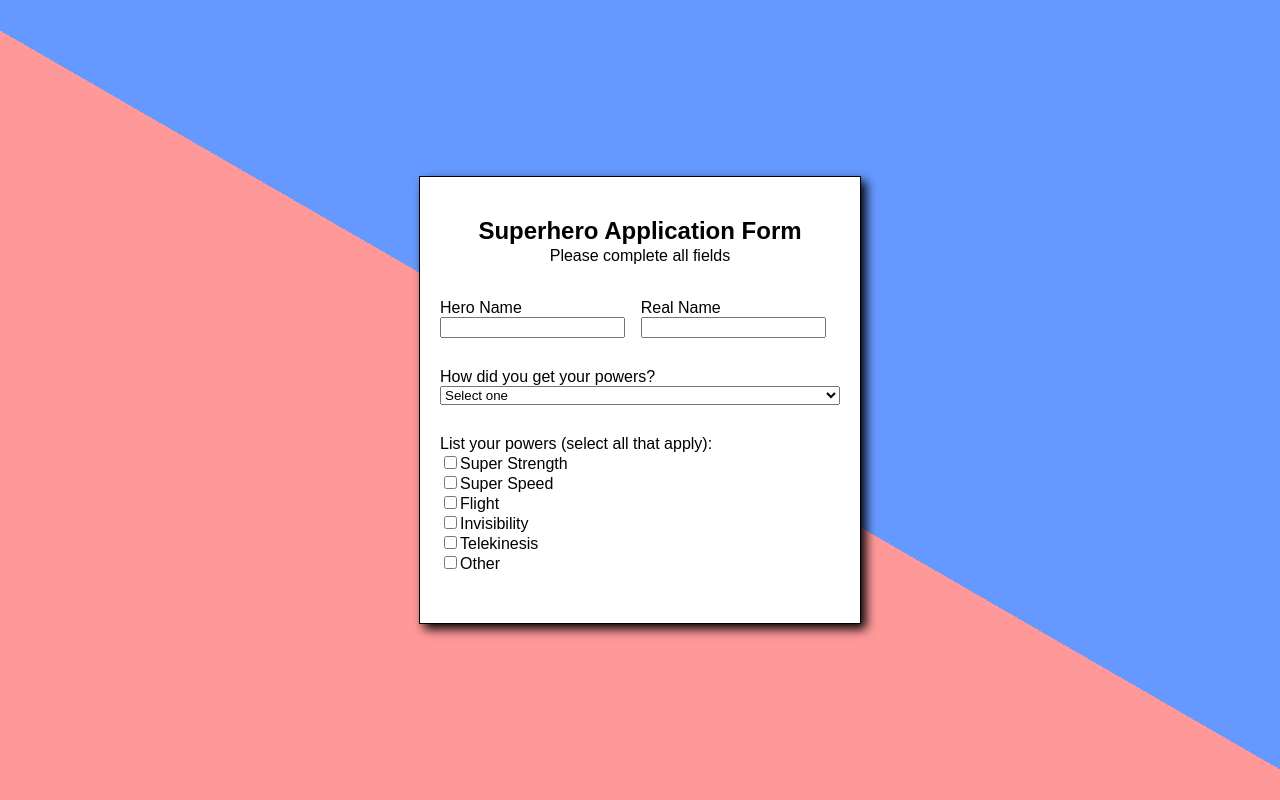
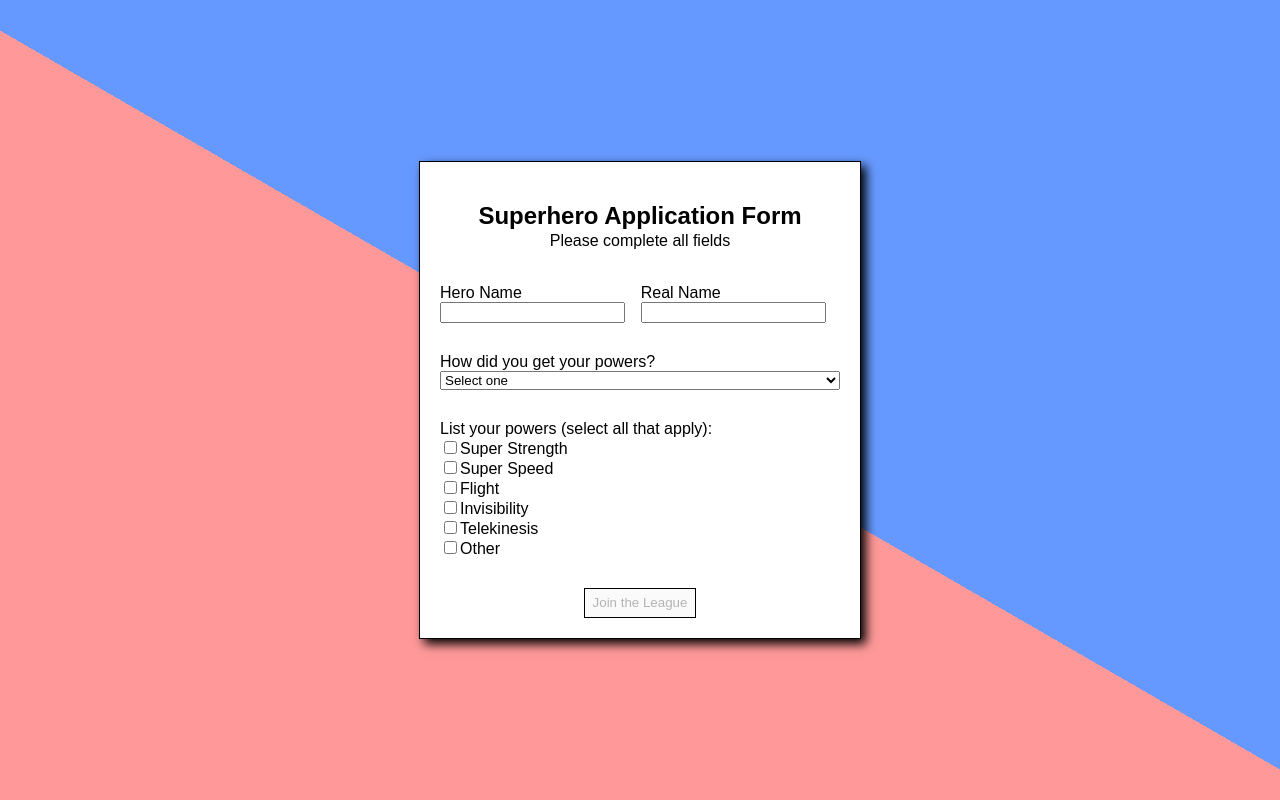
Before and after one commit to djimgon/react-learning-lab, a React app in the folder frontend/: page / in a window 1280 px wide. Built offline with nearby package versions, Linux system fonts and the light colour scheme; the HTML template or start-up script is replaced by a standard one.

Commit message:
Workshop 03 - Is Ready

```diff
--- a/frontend/src/workshop/03-superhero-application-form/Exercise.jsx
+++ b/frontend/src/workshop/03-superhero-application-form/Exercise.jsx
@@ -42,7 +42,7 @@ const Exercise = () => {
     <div className="form-wrap">
       <h2>Superhero Application Form</h2>
       <p>Please complete all fields</p>
-      <form>
+      <form method='post' action='https://superhero-application-form.freecodecamp.org'>
         <div className="section">
           <label>
             Hero Name
@@ -89,6 +89,13 @@ const Exercise = () => {
             </label>
           ))}
         </label>
+        <button
+          className='submit-btn'
+          type='submit'
+          disabled={!heroName || !realName || !powerSource || powers.length === 0}
+        >
+          Join the League
+        </button>
       </form>
     </div>
   );
```
